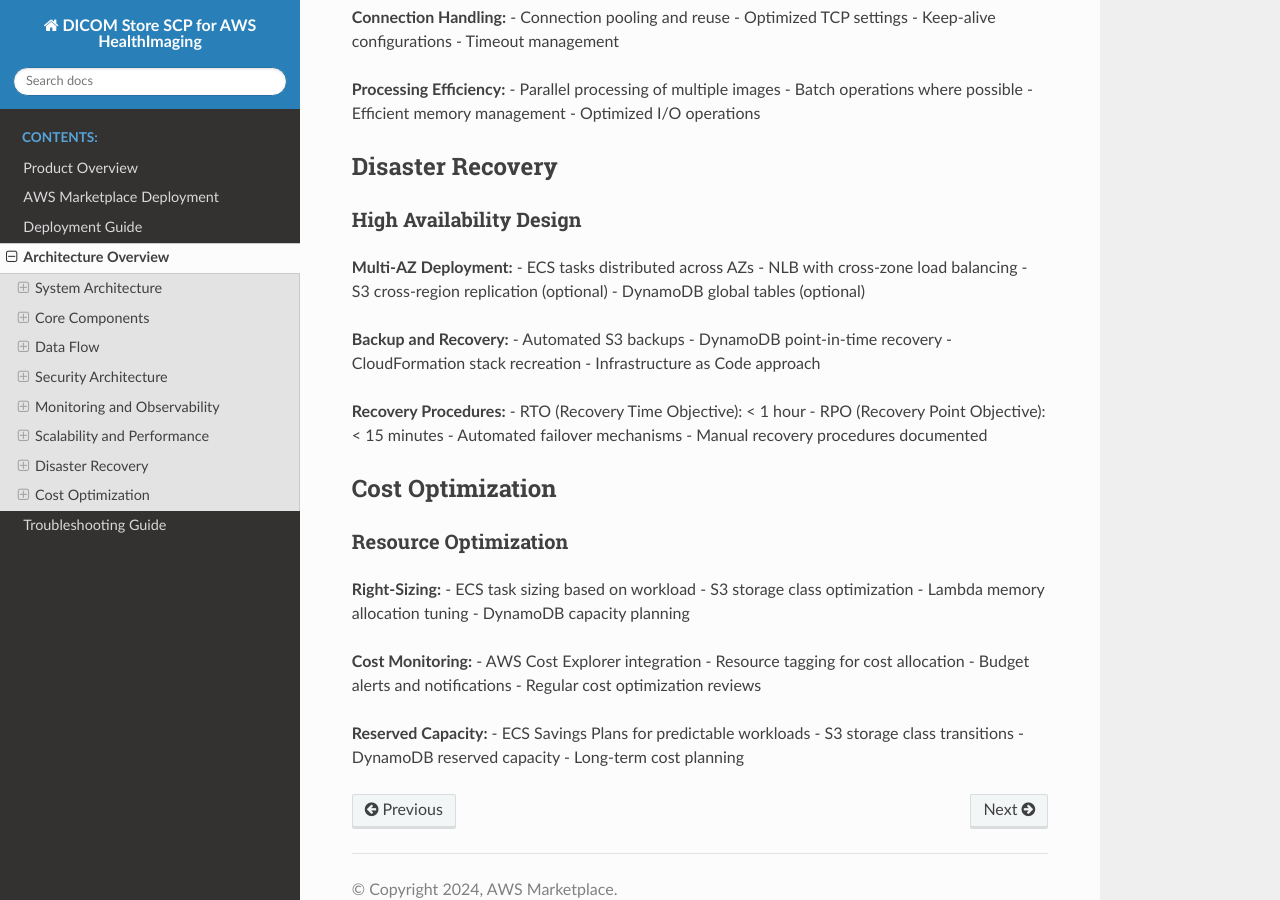
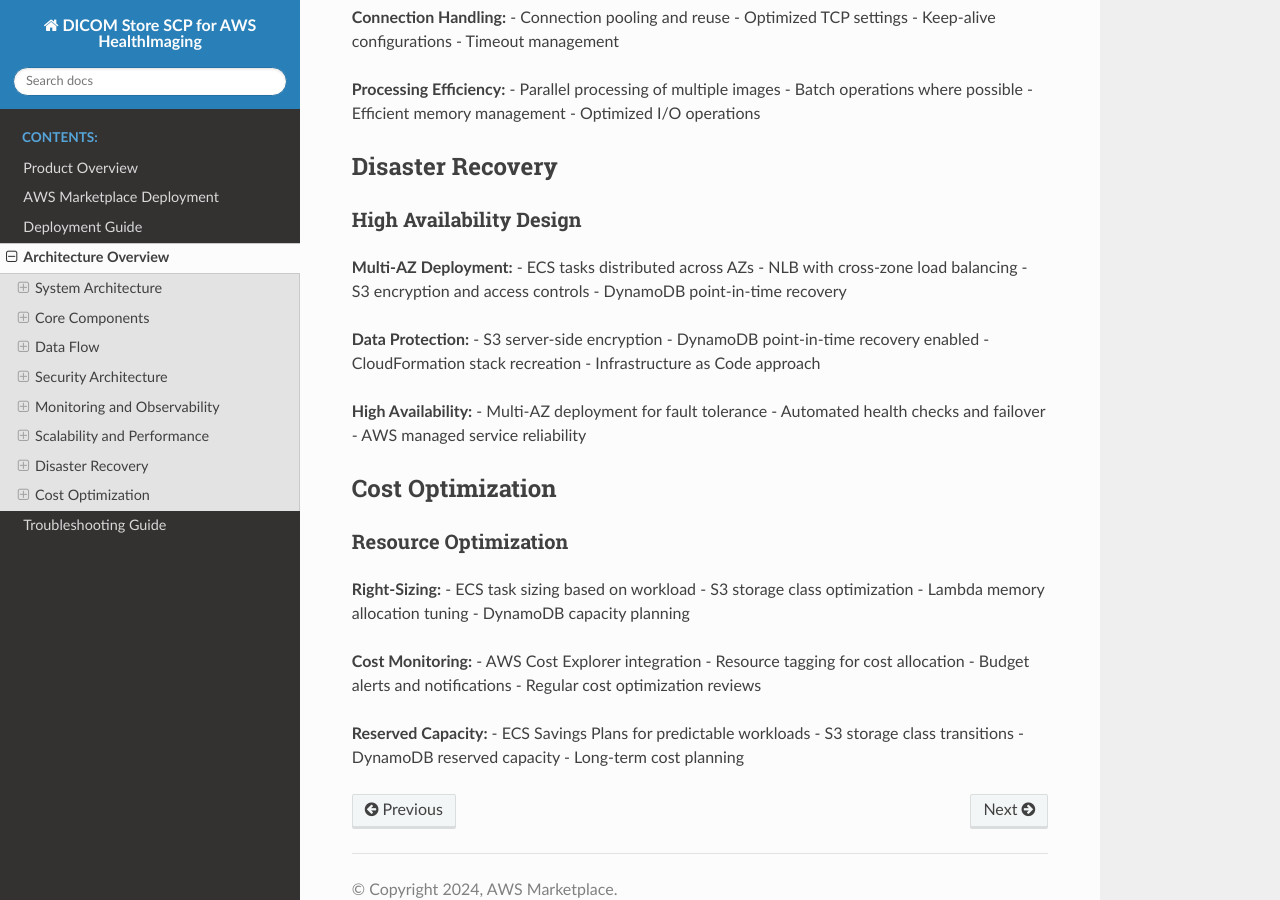
Before and after one commit to mmi-sc/dicom-store-scp-for-ahi, a Sphinx documentation site: the page built from source/architecture.rst, in a window 1280 px wide and 900 px high, scrolled down 4729 px. Built offline with Sphinx 7.4.7 and the Read the Docs theme 3.1.0, drawn with Linux system fonts in a browser that asks for light colours; some of the changed text lies outside the part shown.

Commit message:
Update backup and disaster recovery documentation to match actual implementation
- Remove unimplemented features (S3 versioning, cross-region replication, multi-region setup)
- Update to reflect actual implemented features (S3 encryption, DynamoDB point-in-time recovery)
- Align all documentation files (MD and RST) with code implementation
- Replace 'backup' terminology with 'data protection' where appropriate

```diff
--- a/source/architecture.rst
+++ b/source/architecture.rst
@@ -89,8 +89,8 @@
 **Results Storage Bucket:**
 - Stores processing results and metadata
 - Long-term retention for audit purposes
-- Cross-region replication (optional)
-- Versioning enabled for data protection
+- Server-side encryption enabled
+- Public access blocked
 
 Step Functions Workflow
 ~~~~~~~~~~~~~~~~~~~~~~~
@@ -332,20 +332,19 @@
 **Multi-AZ Deployment:**
 - ECS tasks distributed across AZs
 - NLB with cross-zone load balancing
-- S3 cross-region replication (optional)
-- DynamoDB global tables (optional)
+- S3 encryption and access controls
+- DynamoDB point-in-time recovery
 
-**Backup and Recovery:**
-- Automated S3 backups
-- DynamoDB point-in-time recovery
+**Data Protection:**
+- S3 server-side encryption
+- DynamoDB point-in-time recovery enabled
 - CloudFormation stack recreation
 - Infrastructure as Code approach
 
-**Recovery Procedures:**
-- RTO (Recovery Time Objective): < 1 hour
-- RPO (Recovery Point Objective): < 15 minutes
-- Automated failover mechanisms
-- Manual recovery procedures documented
+**High Availability:**
+- Multi-AZ deployment for fault tolerance
+- Automated health checks and failover
+- AWS managed service reliability
 
 Cost Optimization
 -----------------
--- a/source/overview.rst
+++ b/source/overview.rst
@@ -13,7 +13,7 @@
 
 - High upfront hardware costs and maintenance expenses
 - System aging and expensive upgrade cycles
-- Complex data backup and disaster recovery requirements
+- Complex data protection and disaster recovery requirements
 - Storage capacity limitations and expansion costs
 - IT staffing challenges and operational burden
 
@@ -21,7 +21,7 @@
 
 - Dramatically reduce initial investment (no hardware required)
 - Pay-as-you-use pricing model for cost optimization
-- Automatic backup with AWS's highly reliable infrastructure
+- Data protection with AWS's highly reliable infrastructure
 - Unlimited storage capacity with automatic scaling
 - Reduced operational burden through managed services
 
--- a/source/troubleshooting.rst
+++ b/source/troubleshooting.rst
@@ -389,7 +389,7 @@
 
 **Quarterly Tasks:**
 
-1. Disaster recovery testing
+1. Data recovery testing
 2. Security configuration review
 3. Performance optimization review
 4. Capacity planning assessment
```
